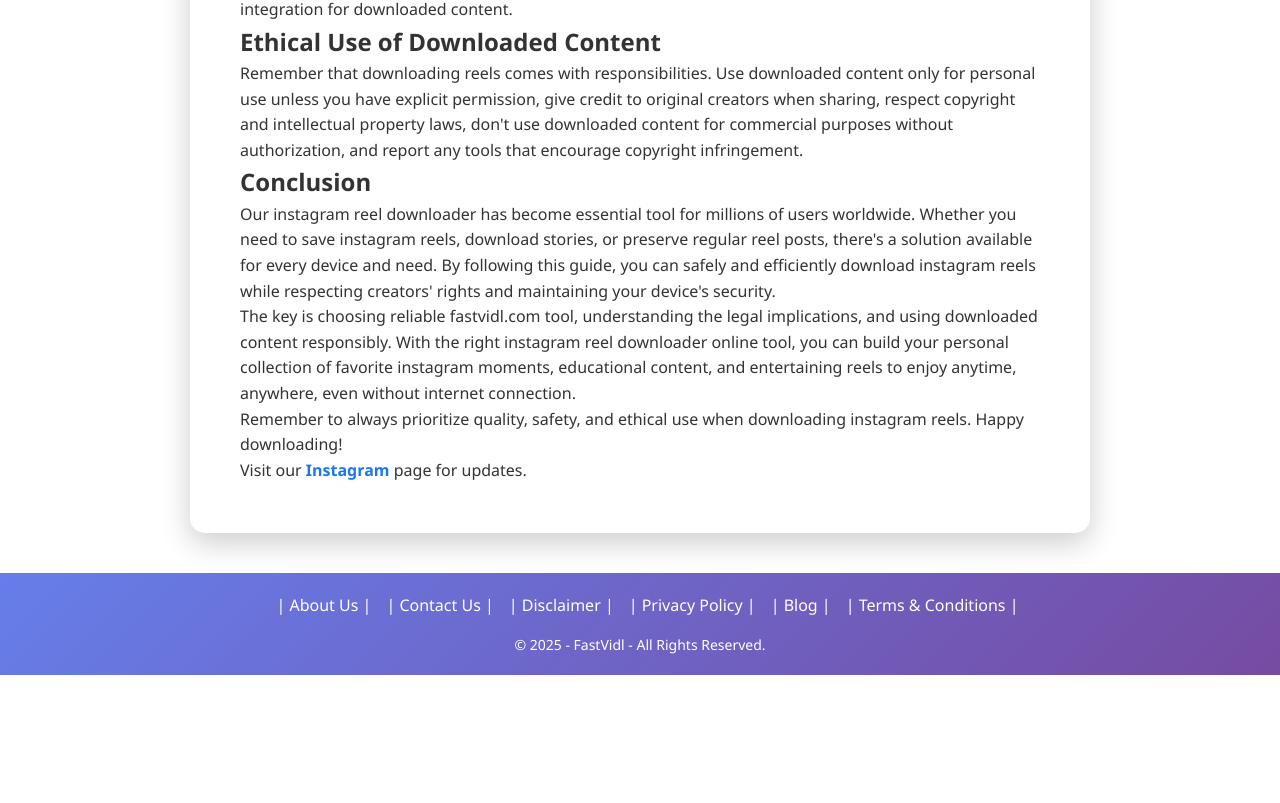
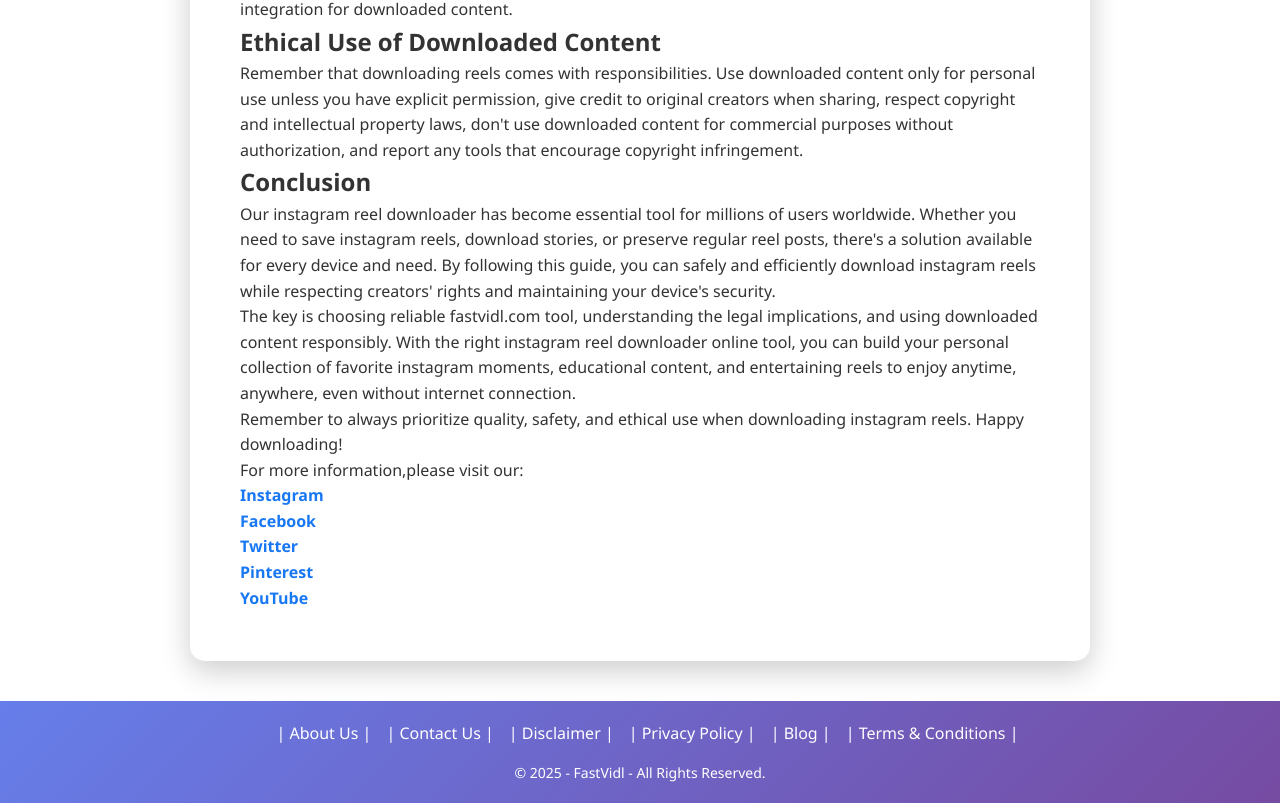
Before and after one commit to fastvidlofficial-ship-it/fastvidlofficial11, a Next.js app: page /Blogs/instagram in a window 1280 px wide. Shown: the part 4373-5176 px from the top of the page. Before the commit the page ends 5048 px from the top, so only its background shows below. Built offline with nearby package versions, Linux system fonts and the light colour scheme.

Commit message:
links added

```diff
--- a/src/app/Blogs/Blog.css
+++ b/src/app/Blogs/Blog.css
@@ -616,6 +616,7 @@ html {
 
 .faq-title {
   font-size: 32px;
+  margin-top: 50px;
   font-weight: 700;
   color: #1a1a1a;
   margin-bottom: 30px;
--- a/src/app/Blogs/page.js
+++ b/src/app/Blogs/page.js
@@ -73,12 +73,10 @@ function HomePage() {
     <>
 
 
-      <div className="container-blog">
-        <div className="header">
-          <h1>Blog</h1>
-          {/* <img src={instagram} /> */}
-          <p>FastVidl Your Ultimate Instagram Reel Downloader</p>
-        </div>
+
+
+
+
 
         <div id="faq-section" className="faq-container">
           <h2 className="faq-title">Frequently  Asked Questions</h2>
@@ -219,7 +217,7 @@ function HomePage() {
             </div>
           ))}
         </div>
-      </div>
+
     </>
   );
 }
@@ -427,12 +425,13 @@ function InstagramBlogPage() {
             <p className="text-base sm:text-lg leading-relaxed mb-6">
               Remember to always prioritize quality, safety, and ethical use when downloading instagram reels. Happy downloading!
             </p>
+            <p>For more information,please visit our:</p>
             <p>
-              Visit our{" "}
+              {" "}
               <a
                 href="https://www.instagram.com/fastvidl/"
                 target="_blank"
-                rel="noopener noreferrer"
+                rel="nofollow"
                 style={{
                   color: "#1877f2",
                   textDecoration: "none",
@@ -442,8 +441,85 @@ function InstagramBlogPage() {
               >
                 Instagram
               </a>{" "}
-              page for updates.
+
             </p>
+
+              <p>
+              {" "}
+              <a
+                href="https://www.facebook.com/profile.php?id=61581793203905"
+                target="_blank"
+                rel="nofollow"
+                style={{
+                  color: "#1877f2",
+                  textDecoration: "none",
+                  cursor: "pointer",
+                  fontWeight: "600"
+                }}
+              >
+                Facebook
+              </a>{" "}
+
+            </p>
+
+           <p>
+              {" "}
+              <a
+                href="https://x.com/FastVidl"
+                target="_blank"
+                rel="nofollow"
+                style={{
+                  color: "#1877f2",
+                  textDecoration: "none",
+                  cursor: "pointer",
+                  fontWeight: "600"
+                }}
+              >
+              Twitter
+              </a>{" "}
+
+            </p>
+
+
+                <p>
+              {" "}
+              <a
+                href="https://www.pinterest.com/fastvidl/_pins/"
+                target="_blank"
+                rel="nofollow"
+                style={{
+                  color: "#1877f2",
+                  textDecoration: "none",
+                  cursor: "pointer",
+                  fontWeight: "600"
+                }}
+              >
+
+                Pinterest
+              </a>{" "}
+
+            </p>
+
+           <p>
+              {" "}
+              <a
+                href="https://www.youtube.com/@FastVidlOfficial"
+                target="_blank"
+                rel="nofollow"
+                style={{
+                  color: "#1877f2",
+                  textDecoration: "none",
+                  cursor: "pointer",
+                  fontWeight: "600"
+                }}
+              >
+                YouTube
+              </a>{" "}
+
+            </p>
+
+
+
 
 
           </div>
--- a/src/app/TermsAndConditions/page.js
+++ b/src/app/TermsAndConditions/page.js
@@ -2,6 +2,7 @@
 import React from "react";
 import styles from "./TermsAndConditions.module.css";
 import "../Disclaimer/Disclaimer.css";
+import Link from "next/link";
 
 const TermsAndConditions = () => {
   return (
@@ -206,6 +207,7 @@ const TermsAndConditions = () => {
         <p>
           Thank you for using FastVidl. We are dedicated to providing a reliable, efficient, and user-friendly Instagram Reel downloading service.
         </p>
+
       </section>
 
     </div>
--- a/src/app/layout.js
+++ b/src/app/layout.js
@@ -15,7 +15,7 @@ const geistMono = Geist_Mono({
 
 export const metadata = {
    metadataBase: new URL('https://fastvidl.com'),
-  title: "Fastvidl Instagram  Reel Downloader - Free HD",
+  title: "FastVidl Instagram  Reel Downloader - Free HD",
   description: "Download Reels from Instagram in HD quality for free. Save Reels, Stories, and clips instantly without registration. Fast, secure, and works on any device.",
   icons: {
     icon: "/assets/favicon.ico",
```
Also changed, not shown: src/app/AboutUs/page.js (+16 -0 lines), src/app/ContactUs/page.js (+17 -0 lines), src/app/Disclaimer/page.js (+17 -3 lines), src/app/PrivacyPolicy/page.js (+18 -0 lines).
